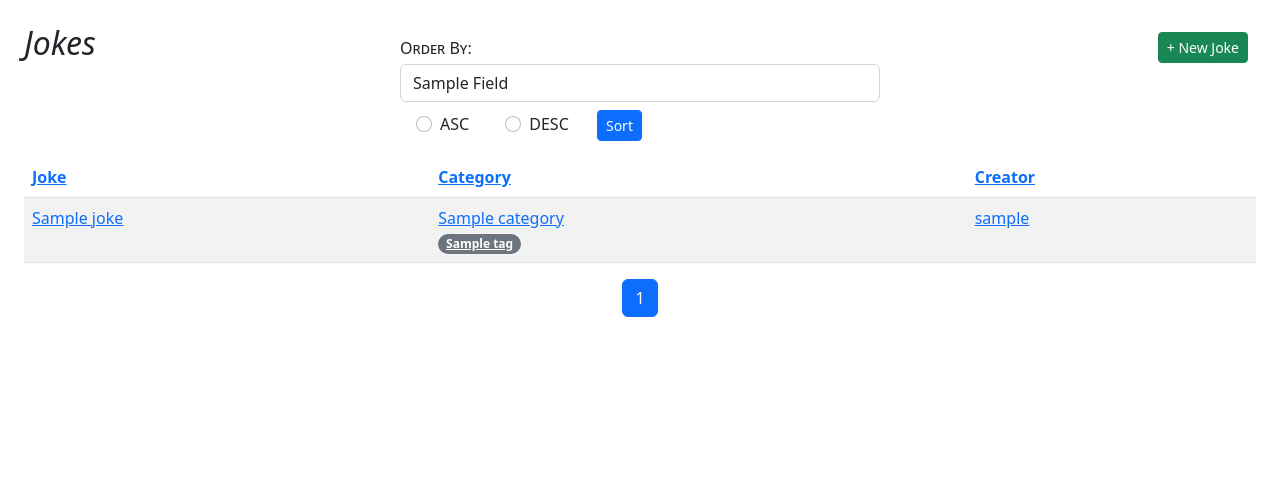
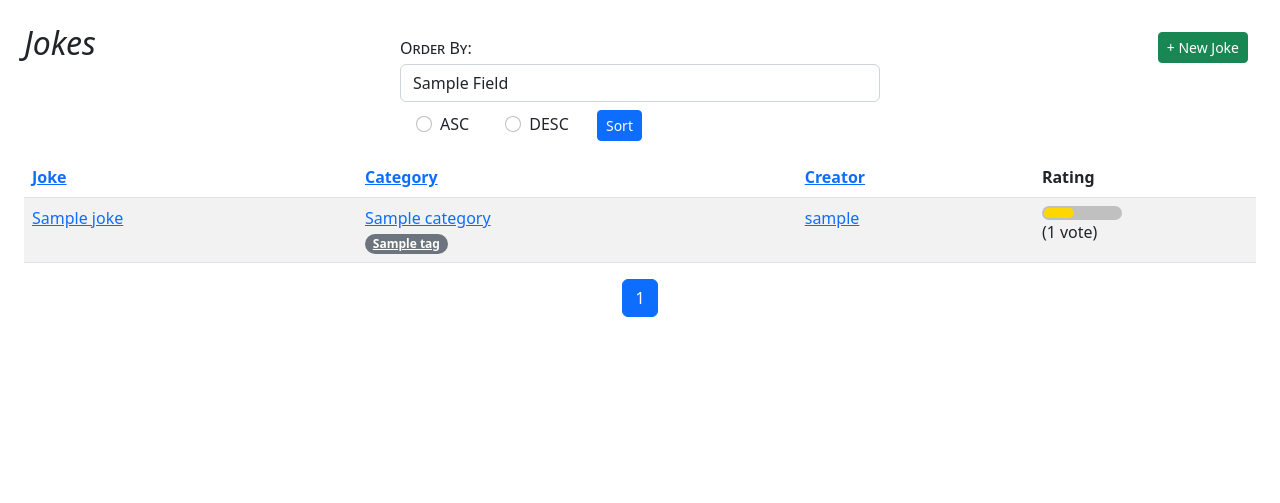
Before and after one commit to DrIntern/djangojokes.com, a Django app: template templates/jokes/joke_list.html in a window 1280 px wide. Shown: the part 93-596 px from the top of the page. Run offline with Django 5.2, Linux system fonts and the light colour scheme; the template is opened without the code that fills it: most values are stand-ins (such as "Sample title", 1, 10 or a date in 2020); parts of the project's set-up code (start-up, migrations or seed data) failed here and were passed over; some libraries are stand-ins or nearby versions.

Commit message:
lesson15part10

```diff
--- a/static/css/main.css
+++ b/static/css/main.css
@@ -54,3 +54,17 @@ label {
   background-color: pink;
   color: darkred;
 }
+
+/* RATING BAR */
+#rating-container {
+  background-color:silver;
+  border-radius: .5em;
+  max-width: 5rem;
+  padding: 2px;
+}
+
+#rating {
+  background-color: gold;
+  border-radius: .5em;
+  height: 10px;
+}
--- a/templates/jokes/joke_list.html
+++ b/templates/jokes/joke_list.html
@@ -63,6 +63,7 @@
             {% else %}
               <th><a href="?order=creator&direction=asc&q={{ request.GET.q }}">Creator</a></th>
             {% endif %}
+            <th>Rating</th>
           </tr>
         {% endwith %}
         </tr>
@@ -99,6 +100,14 @@
               </a>
               {% endif %}
             </td>
+            <td>
+          <div id="rating-container" title="{{ joke.rating }}">
+            <div id="rating"
+              style="width:{% widthratio joke.rating 10 100 %}%;">
+            </div>
+          </div>
+            ({{ joke.num_votes }} vote{{ joke.num_votes|pluralize }})
+            </td>
           </tr>
         {% endfor %}
       </tbody>
```
Also changed, not shown: jokes/models.py (+9 -0 lines).
